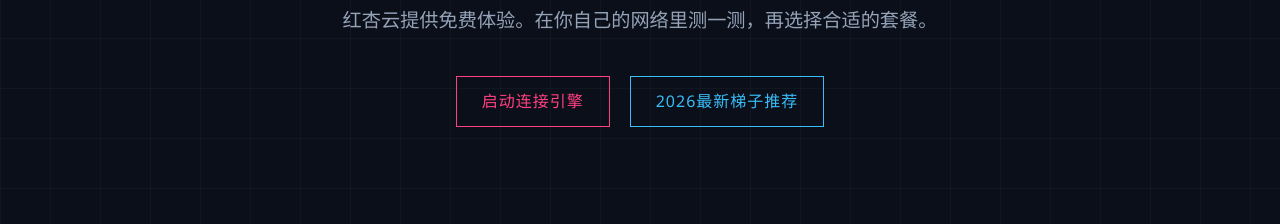
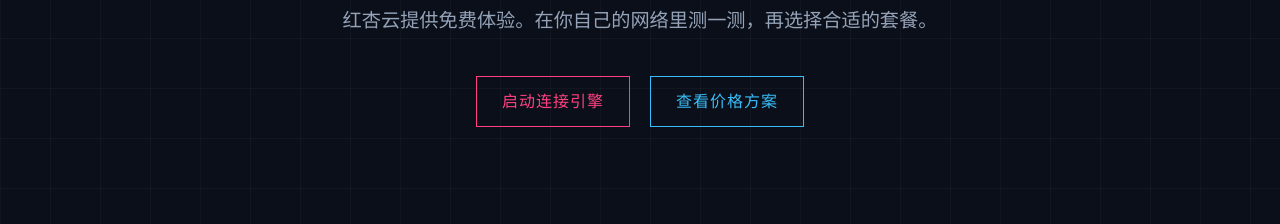
Before and after one commit to 9jacky9/hongxincloud.sbs, a plain HTML site: page index.html in a window 1280 px wide. Shown: the part 262-486 px from the top of the page. Drawn offline with Linux system fonts and the light colour scheme.

Commit message:
Update hero ladder button to pricing section anchor

```diff
--- a/index.html
+++ b/index.html
@@ -130,7 +130,7 @@
       <p style="font-size: 1.2rem; margin-bottom: 40px; color: #94A3B8; max-width: 800px; margin-left: auto; margin-right: auto;">红杏云提供免费体验。在你自己的网络里测一测，再选择合适的套餐。</p>
       <div style="display: flex; gap: 20px; justify-content: center; flex-wrap: wrap;">
         <a href="https://ww012.twilightaff.com/#/?code=A56DH1Af" class="sci-btn btn-red" rel="nofollow" target="_blank">启动连接引擎</a>
-        <a href="https://dajichang.mom/" class="sci-btn" target="_blank">2026最新梯子推荐</a>
+        <a href="#pricing" class="sci-btn">查看价格方案</a>
       </div>
     </div>
 
```
